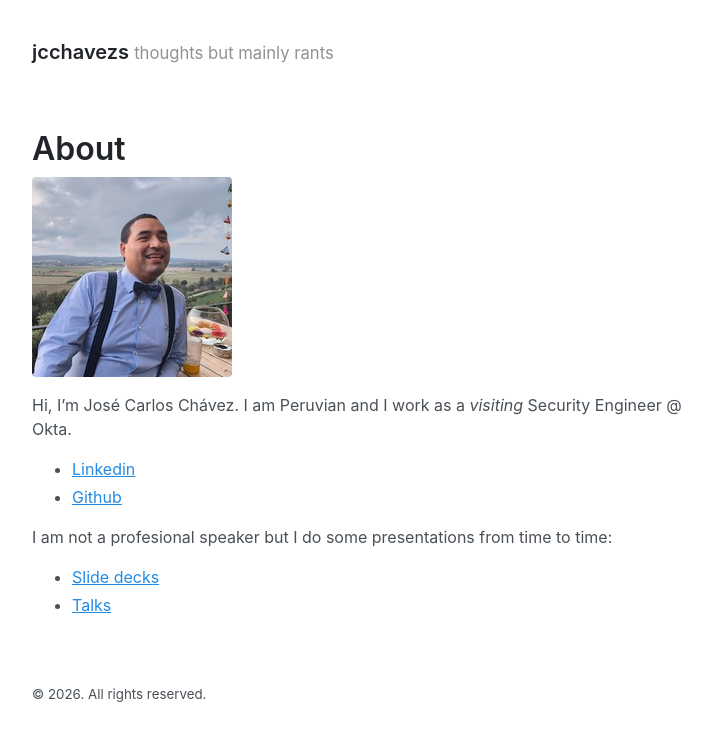
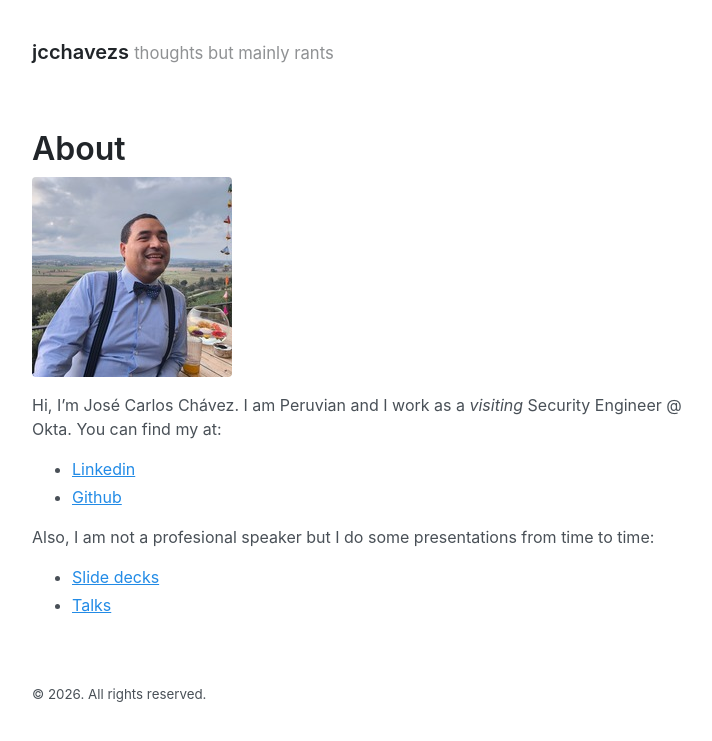
Before and after one commit to jcchavezs/jcchavezs.github.io, a Jekyll site: the page built from about.md, in a window 1280 px wide. Shown: the top 741 px of the page, without its empty margins (272-984 px from the left). Built offline with Jekyll 4.4.1, drawn with Linux system fonts in a browser that asks for light colours.

Commit message:
chore: fix about page

```diff
--- a/about.md
+++ b/about.md
@@ -6,12 +6,12 @@ permalink: /about/
 
 ![me]({{ site.baseurl }}/images/jcchavezs.jpg)
 
-Hi, I'm José Carlos Chávez. I am Peruvian and I work as a *visiting* Security Engineer @ Okta.
+Hi, I'm José Carlos Chávez. I am Peruvian and I work as a *visiting* Security Engineer @ Okta. You can find my at:
 
 - [Linkedin](https://www.linkedin.com/in/jcchavezs)
 - [Github](https://github.com/jcchavezs)
 
-I am not a profesional speaker but I do some presentations from time to time:
+Also, I am not a profesional speaker but I do some presentations from time to time:
 
 - [Slide decks](https://speakerdeck.com/jcchavezs)
 - [Talks](https://www.youtube.com/playlist?list=PLJR8O1DLtzP3t86sB9sVaxHtTvtLtU6zt)
```
